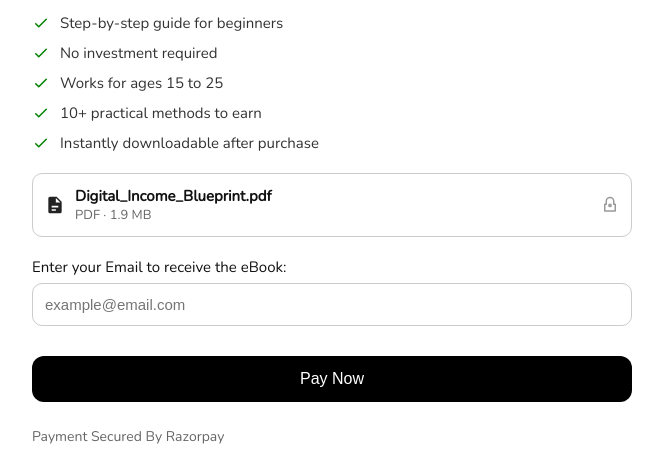
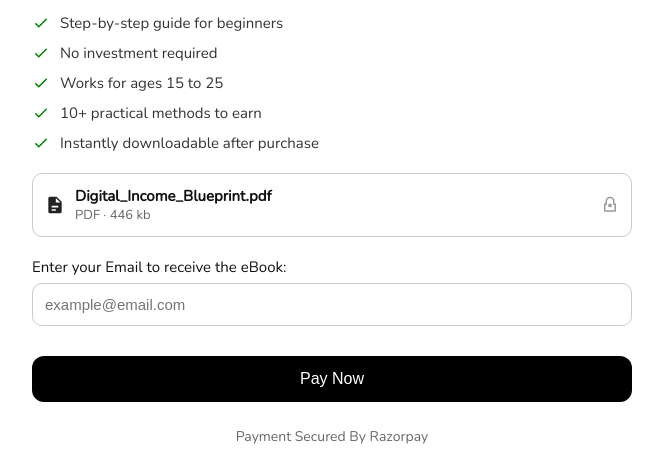
Before and after one commit to Blackdot-debugs/Hustlehubkit, a plain HTML site: page index.html in a window 1280 px wide. Shown: the part 682-1148 px from the top of the page, without its empty margins (308-971 px from the left). Drawn offline with nearby package versions, Linux system fonts and the light colour scheme.

Commit message:
Update index.html

```diff
--- a/index.html
+++ b/index.html
@@ -209,7 +209,7 @@
       </div>
       <div class="file-details">
         <div class="file-name">Digital_Income_Blueprint.pdf</div>
-        <div class="file-size">PDF · 1.9 MB</div>
+        <div class="file-size">PDF · 446 kb</div>
       </div>
       <svg class="lock-icon" xmlns="http://www.w3.org/2000/svg" fill="none" viewBox="0 0 24 24" stroke="currentColor">
         <path stroke-linecap="round" stroke-linejoin="round" stroke-width="2" d="M12 11c.828 0 1.5.672 1.5 1.5S12.828 14 12 14s-1.5-.672-1.5-1.5S11.172 11 12 11z"/>
@@ -224,7 +224,7 @@
     </div>
 
     <button class="complete-btn" onclick="makePayment()">Pay Now</button>
-    <div class="footer">Payment Secured By Razorpay </div>
+    <div class="footer"><center>Payment Secured By Razorpay </center></div>
   </div>
 
   <div class="popup" id="popup">⚠️ Please enter a valid email before proceeding to payment.</div>
```
